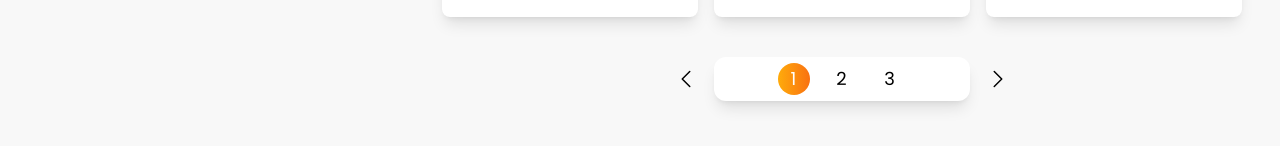
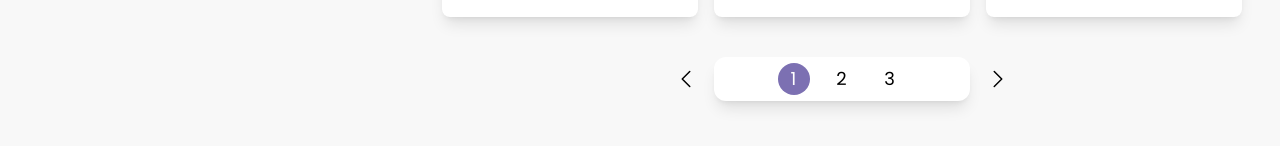
Before and after one commit to N7VID/HW19-MaktabSharif, a React (Vite) app: page /boot-camps in a window 1280 px wide. Shown: the part 616-762 px from the top of the page. Built offline with nearby package versions, Linux system fonts and the light colour scheme; data requests are answered from the project's data file.

Commit message:
fix: style pagination

```diff
--- a/src/components/Pagination/Pagination.jsx
+++ b/src/components/Pagination/Pagination.jsx
@@ -73,7 +73,7 @@ export default function Pagination({ totalItems, itemsPerPage }) {
             }}
             className={`desktop:w-8 desktop:h-8 tablet:w-6 tablet:h-6 w-5 h-5 rounded-full text-center flex justify-center items-center ${
               currentPage === page && page !== "..."
-                ? "btn-primary text-white"
+                ? "bg-[#7c70b2] text-white"
                 : ""
             }`}
           >
```
